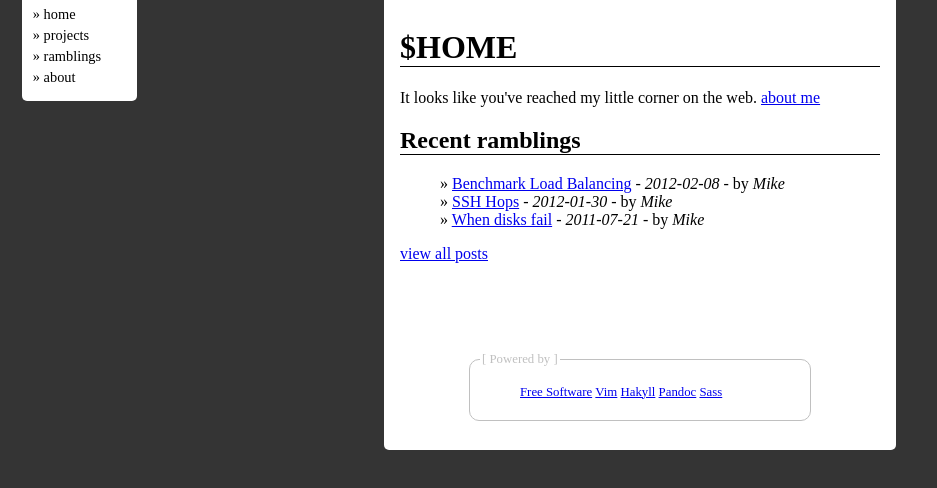
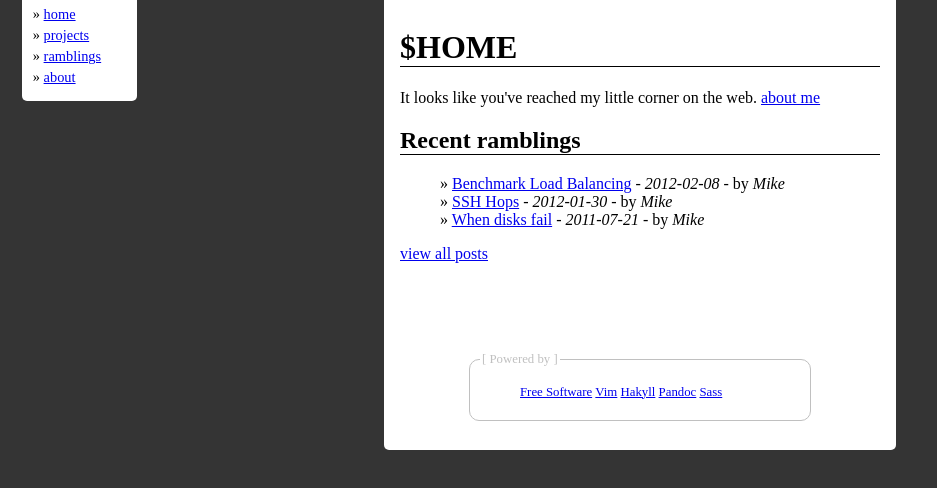
Before and after one commit to mpitid/mpitid.github.com, a plain HTML site: page index.html in a window 1280 px wide. Shown: the whole page, without its empty margins (0-937 px from the left). Drawn offline with Linux system fonts and the light colour scheme.

Commit message:
Reset navigation link color to default

```diff
--- a/css/base.css
+++ b/css/base.css
@@ -1 +1 @@
-h1,h2,h3,h4,h5,h6{border-bottom:thin solid #000}body{min-width:51em;background-color:#343434}#content img{float:left;margin:-0.5em 0.5em}#content{text-align:justify;border-radius:5px;-moz-border-radius:5px;-webkit-border-radius:5px;background-color:#fff;position:relative;padding:1em;margin:-1em auto;width:30em}#content ul{list-style-type:none}#content ul li:before{content:"» "}pre{font-size:80%;border-radius:5px;-moz-border-radius:5px;-webkit-border-radius:5px;border:thin solid gray;background-color:#dadada;padding:0.5em}pre.sourceCode{border-radius:5px;-moz-border-radius:5px;-webkit-border-radius:5px;border:thin solid #f99;background-color:#dadada;padding:0.5em}div#navbar{border-radius:5px;-moz-border-radius:5px;-webkit-border-radius:5px;left:1.5em;width:8em;position:fixed;color:#000;font-size:90%;background-color:#fff}div#navbar a{color:#000;text-decoration:none}div#navbar ul{list-style-type:none;margin-left:-2em}div#navbar li{margin:4px 0}div#navbar li:before{content:"» "}#powered fieldset{border-radius:10px;-moz-border-radius:10px;-webkit-border-radius:10px;border:thin solid silver;margin:7em auto 1em auto;background-color:#fff;font-size:80%;width:25em}#powered fieldset legend{color:silver}#powered fieldset legend:before{content:"[ "}#powered fieldset legend:after{content:" ]"}#powered fieldset ul{list-style-type:none}#powered fieldset ul li{display:inline}#powered fieldset ul li:before{content:" "}
+h1,h2,h3,h4,h5,h6{border-bottom:thin solid #000}body{min-width:51em;background-color:#343434}#content img{float:left;margin:-0.5em 0.5em}#content{text-align:justify;border-radius:5px;-moz-border-radius:5px;-webkit-border-radius:5px;background-color:#fff;position:relative;padding:1em;margin:-1em auto;width:30em}#content ul{list-style-type:none}#content ul li:before{content:"» "}pre{font-size:80%;border-radius:5px;-moz-border-radius:5px;-webkit-border-radius:5px;border:thin solid gray;background-color:#dadada;padding:0.5em}pre.sourceCode{border-radius:5px;-moz-border-radius:5px;-webkit-border-radius:5px;border:thin solid #f99;background-color:#dadada;padding:0.5em}div#navbar{border-radius:5px;-moz-border-radius:5px;-webkit-border-radius:5px;left:1.5em;width:8em;position:fixed;color:#000;font-size:90%;background-color:#fff}div#navbar ul{list-style-type:none;margin-left:-2em}div#navbar li{margin:4px 0}div#navbar li:before{content:"» "}#powered fieldset{border-radius:10px;-moz-border-radius:10px;-webkit-border-radius:10px;border:thin solid silver;margin:7em auto 1em auto;background-color:#fff;font-size:80%;width:25em}#powered fieldset legend{color:silver}#powered fieldset legend:before{content:"[ "}#powered fieldset legend:after{content:" ]"}#powered fieldset ul{list-style-type:none}#powered fieldset ul li{display:inline}#powered fieldset ul li:before{content:" "}
```
